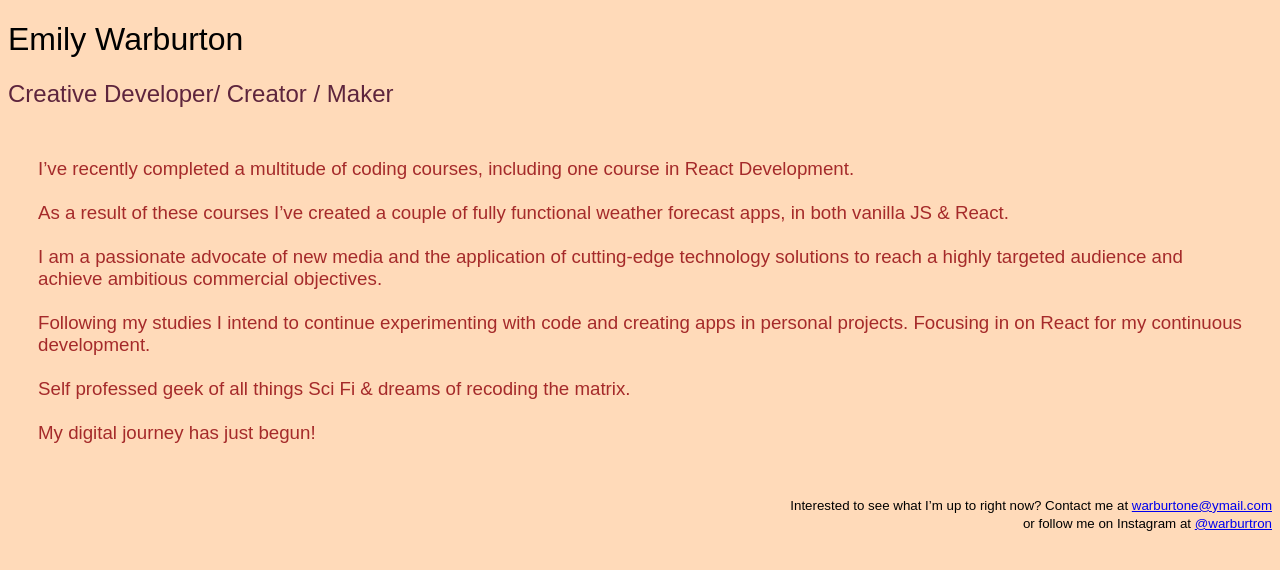
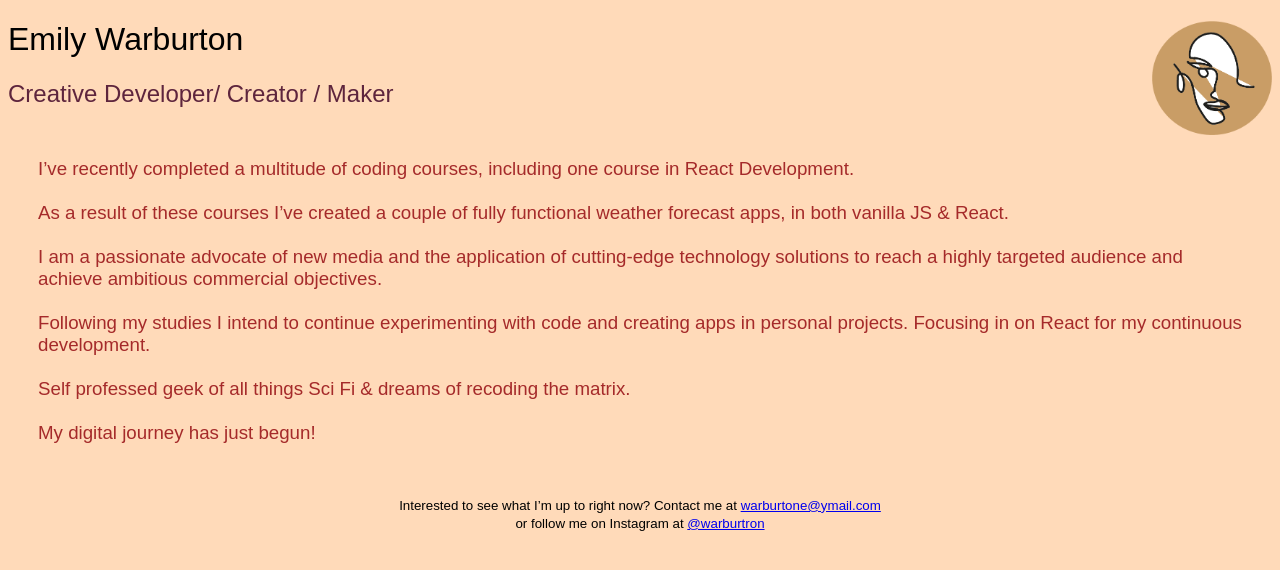
Before and after one commit to Ewarbs/business_card, a plain HTML site: page index.html in a window 1280 px wide. Drawn offline with Linux system fonts and the light colour scheme.

Commit message:
Added personal logo and updated css

```diff
--- a/index.html
+++ b/index.html
@@ -5,6 +5,7 @@
     <meta name="viewport" content="width=device-width, initial-scale=1.0">
     <link rel="stylesheet" href="style.css">
     <title>Emily Warburton</title>
+    <img src="face.png" width="120" alt="Personal logo">
     <h1> Emily Warburton </h1>
     <h2>Creative Developer/ Creator / Maker </h2>
 </head>
--- a/style.css
+++ b/style.css
@@ -14,7 +14,7 @@ h2 {
 
 footer {
   font-family: "Josefin Sans", sans-serif;
-  text-align: right;
+  text-align: center;
 }
 
 h3 {
@@ -29,3 +29,7 @@ h3 {
 body {
   background-color: peachpuff;
 }
+
+img {
+  float: right;
+}
```
Also changed, not shown: face.png (added), 1 other file.
